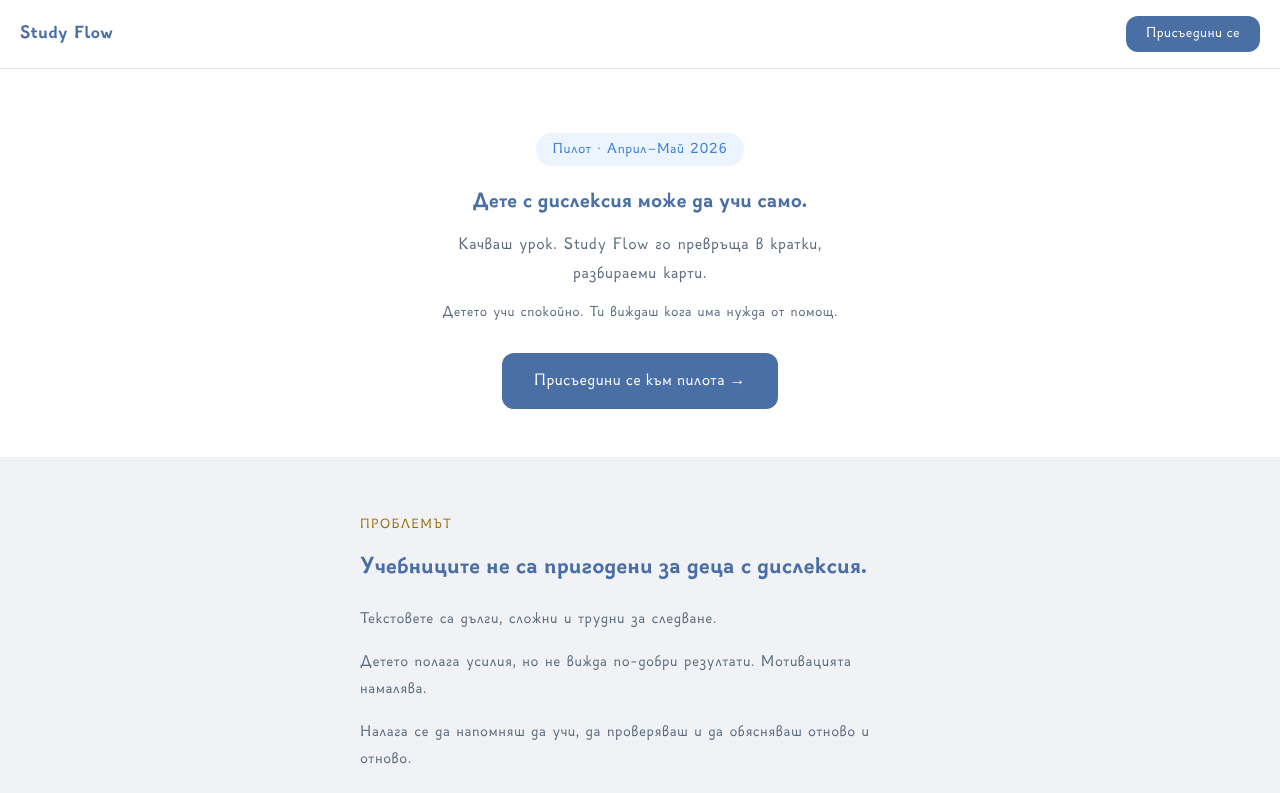
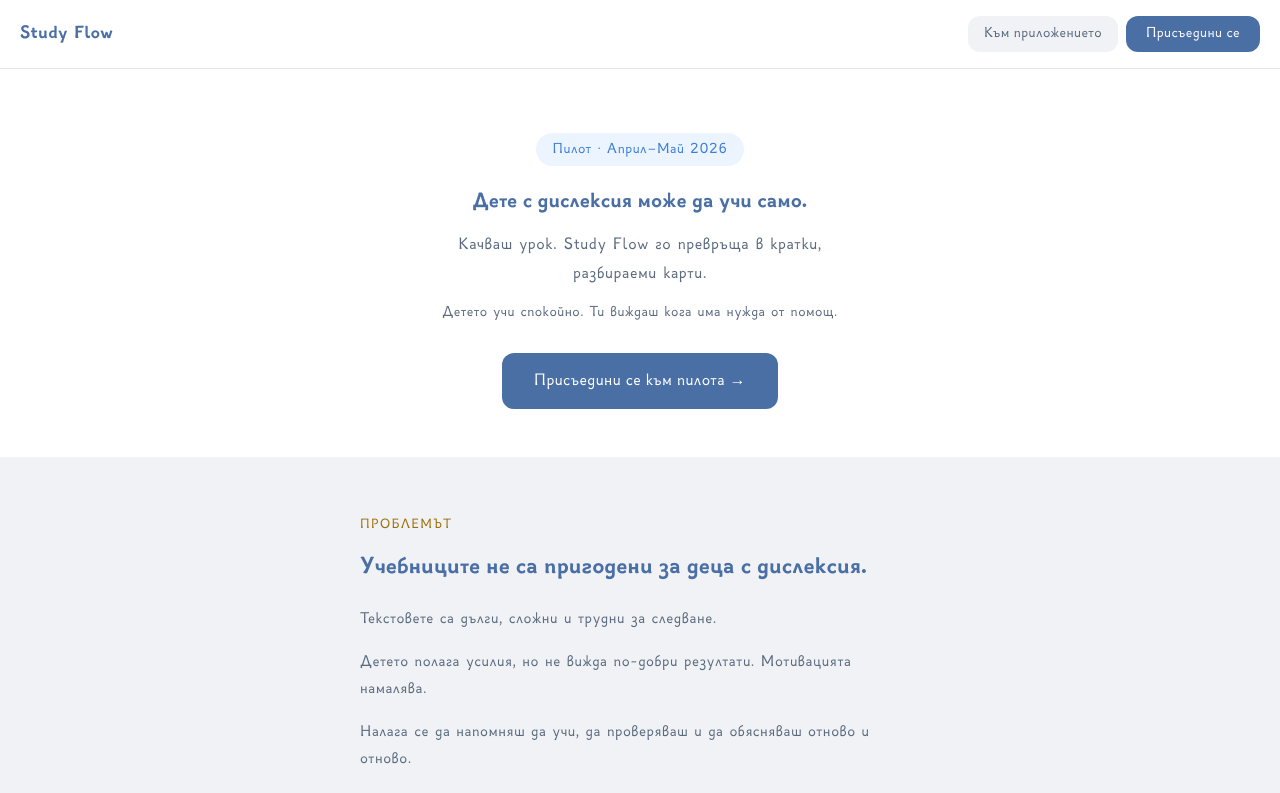
Before and after one commit to aioceva/study-flow, a Next.js app: page / in a window 1280 px wide. Shown: the top 793 px of the page. Built offline with nearby package versions, Linux system fonts and the light colour scheme.

Commit message:
feat: landing nav — add "Към приложението" button linking to /bobi
Co-Authored-By: Claude Sonnet 4.6 <noreply@anthropic.com>

```diff
--- a/src/app/(site)/page.tsx
+++ b/src/app/(site)/page.tsx
@@ -280,6 +280,14 @@ export default function LandingPage() {
         }}
       >
         <span style={{ fontWeight: 700, fontSize: 17, color: NAV.text }}>Study Flow</span>
+        <div className="flex items-center gap-2">
+          <Link
+            href="/bobi"
+            className="rounded-xl px-4 py-2 font-medium text-sm"
+            style={{ backgroundColor: NAV.surface, color: NAV.textMuted }}
+          >
+            Към приложението
+          </Link>
           <Link
             href="/join"
             className="rounded-xl px-5 py-2 text-white font-medium text-sm"
@@ -287,6 +295,7 @@ export default function LandingPage() {
           >
             Присъедини се
           </Link>
+        </div>
       </nav>
 
       {/* ── HERO ── */}
```
Lines whose indentation alone changed are shown as unchanged.
